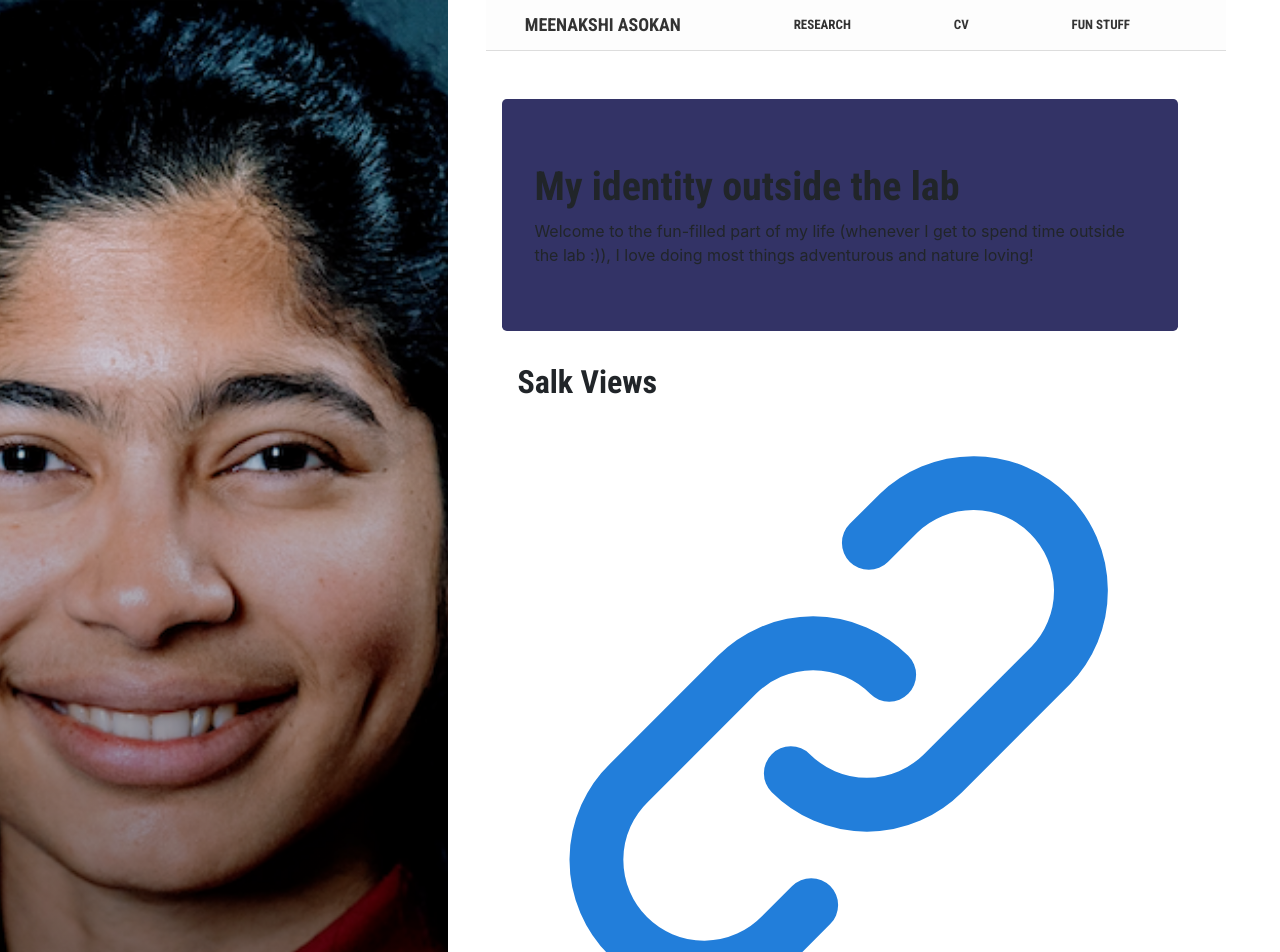
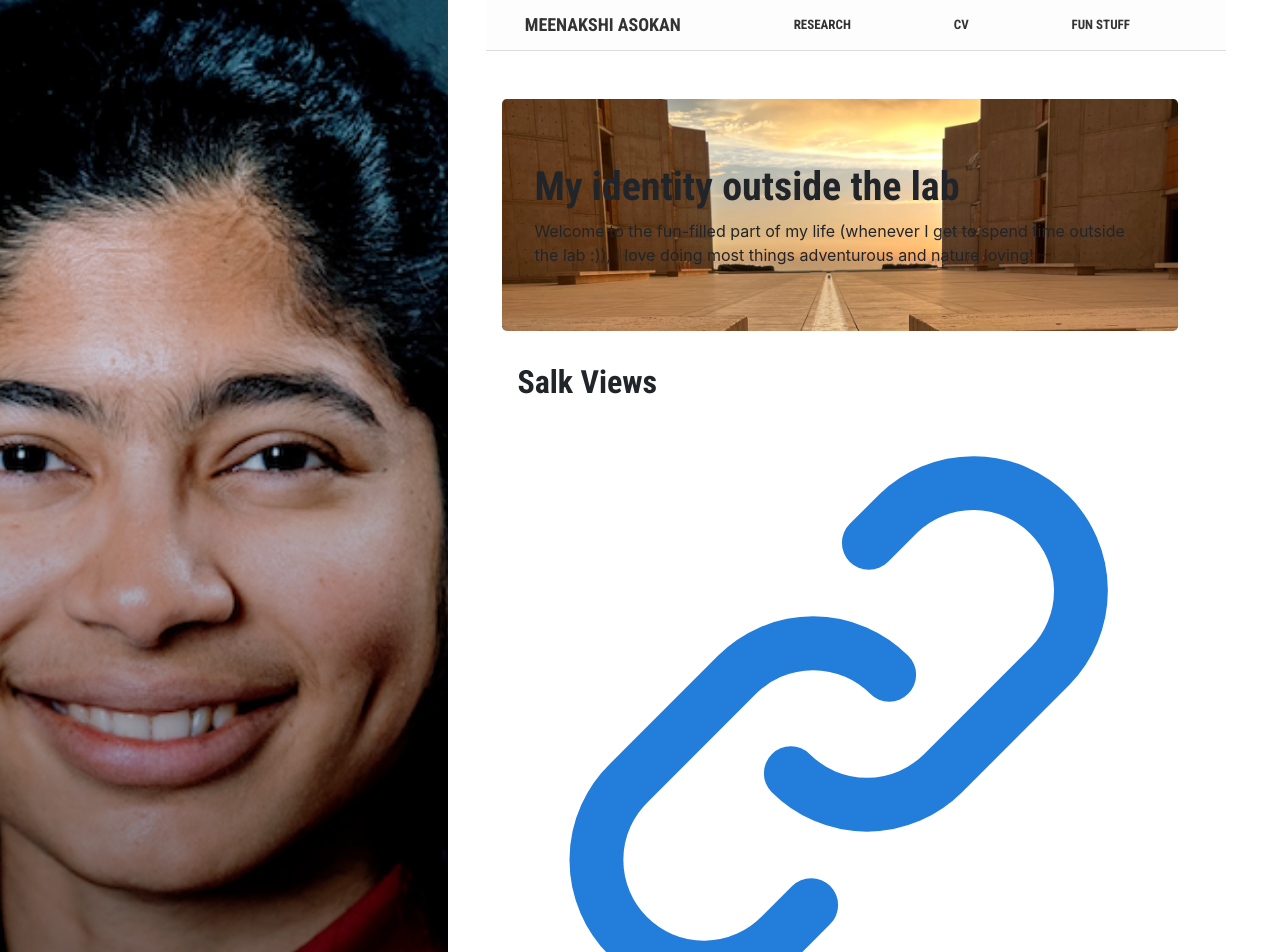
Before and after one commit to Meenakshi-Asokan/Meenakshi-Asokan.github.io, a Jekyll site: the page built from pages/3_gallery.html, in a window 1280 px wide and 1400 px high. Shown: the top 952 px of the window. Built offline with Jekyll 4.4.1, drawn with Linux system fonts in a browser that asks for light colours; nearby versions of some CDN libraries; some web fonts are replaced; library files that are not in the unit come from our copies; comment, search, counter and statistics services are not loaded.

Commit message:
Update 3_gallery.html

```diff
--- a/pages/3_gallery.html
+++ b/pages/3_gallery.html
@@ -36,7 +36,7 @@ active: true
 
   <style>
     .header-image {
-      background: #333366 url("images/photos/IMG_6857.jpg");
+      background: #333366 url("{{ site.images }}/photos/IMG_6857.jpg");
       background-position: center 30%;
       background-repeat: no-repeat;
       background-size: cover;
```
